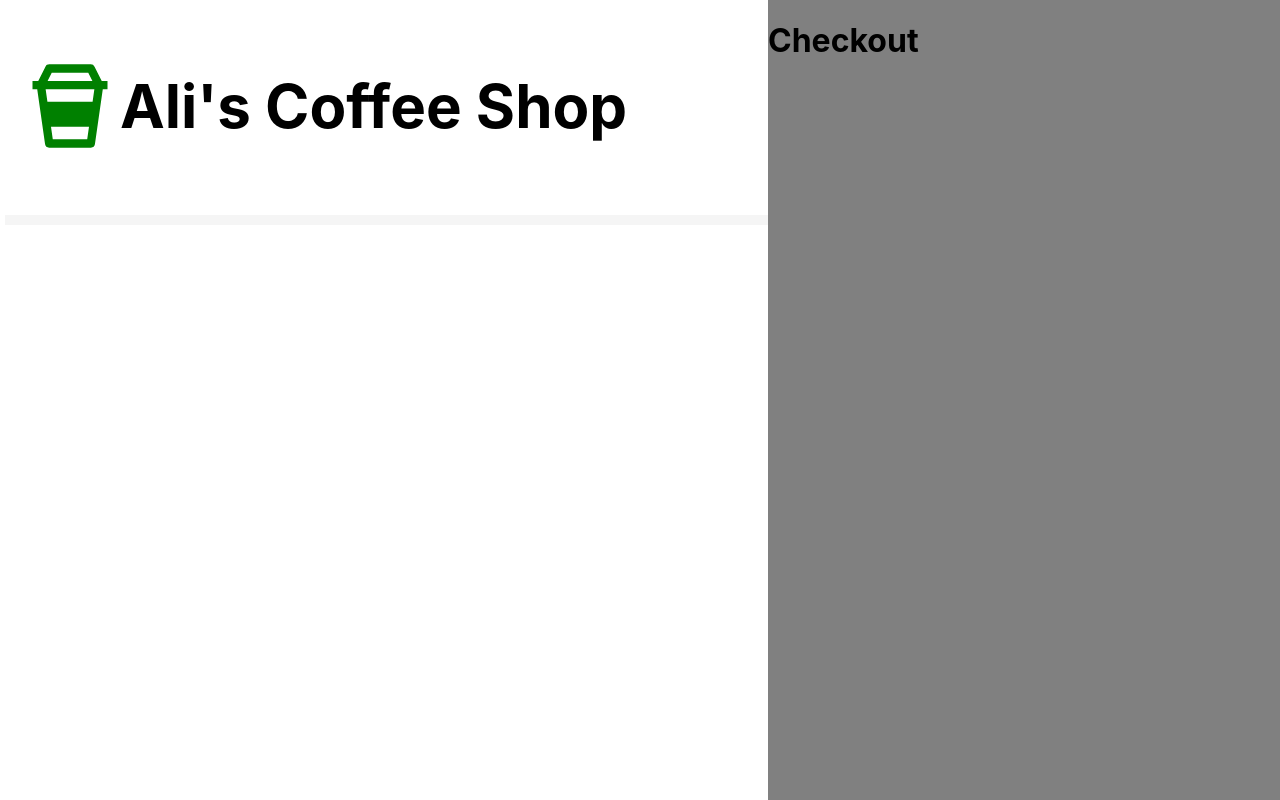
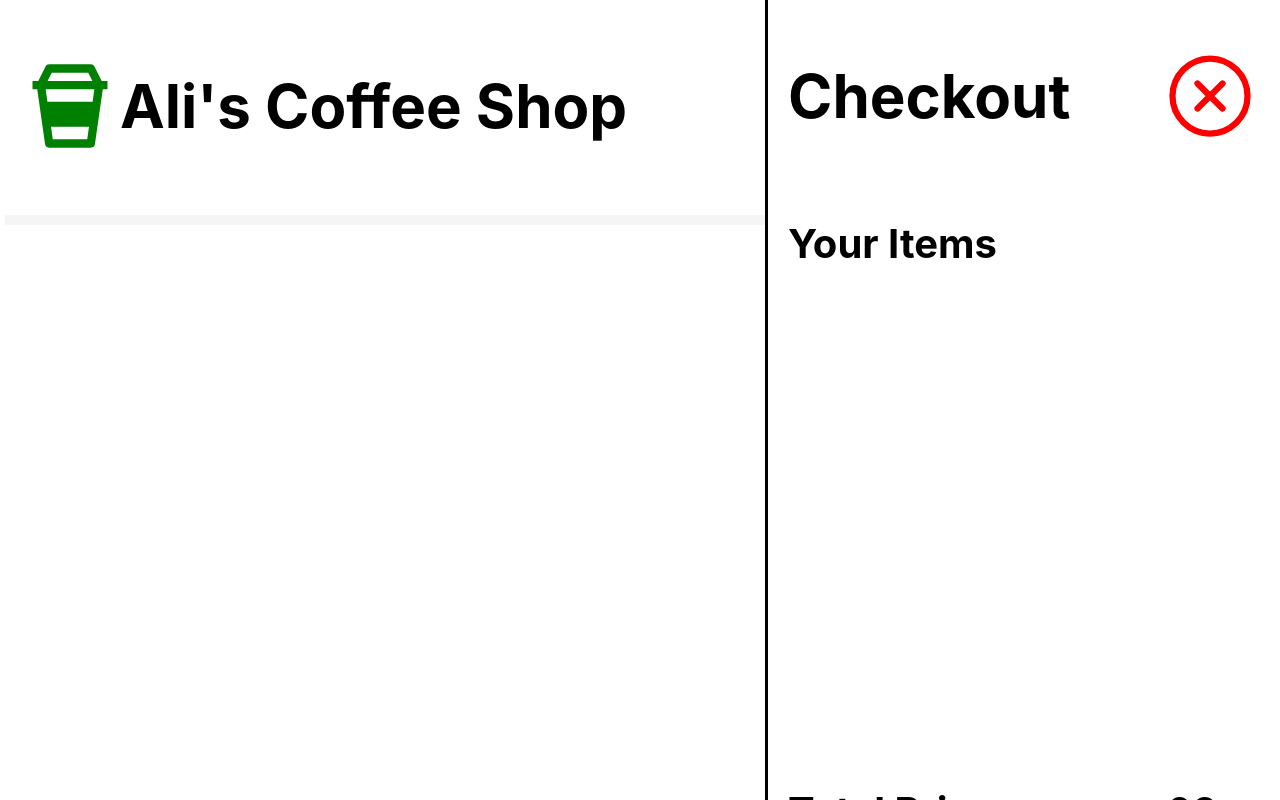
Before and after one commit to HabibAli786/alis-coffee-shop, a Next.js app: page /Components/Checkout/Checkout in a window 1280 px wide. Built offline with nearby package versions, Linux system fonts and the light colour scheme.

Commit message:
display items in cart and display total price

```diff
--- a/pages/Components/Checkout/Checkout.module.css
+++ b/pages/Components/Checkout/Checkout.module.css
@@ -1,9 +1,53 @@
 .checkout-container {
   position: fixed;
-  background: grey;
+  background: white;
   top: 0%;
   height: 100%;
   width: 40%;
   right: 0%;
   transition: width 2s;
+  border-left: solid;
 }
+
+.checkout-header-container {
+  margin: 20px;
+  display: grid;
+  grid-template-columns: 1fr 1fr;
+  font-size: 30px;
+  align-items: center;
+}
+
+.checkout-close {
+  justify-self: end;
+}
+
+.checkout-items-container {
+  margin: 20px;
+  display: grid;
+  height: 100%;
+  grid-template-columns: 1fr;
+  grid-template-rows: 0fr 4fr 2fr;
+  font-size: 20px;
+  align-items: center;
+}
+
+.checkout-items-header {
+  align-self:flex-start;
+}
+
+.checkout-items {
+  display: grid;
+  grid-template-columns: 4fr 1fr;
+  grid-auto-rows: min-content;
+  font-size: 30px;
+  align-self:flex-start;
+  height: 100%;
+  overflow-x: scroll;
+}
+
+.checkout-items-total {
+  display: grid;
+  grid-template-columns: 1fr 1fr;
+  grid-template-columns: 4fr 1fr;
+  align-self: start;
+}
--- a/pages/Components/Checkout/Checkout.tsx
+++ b/pages/Components/Checkout/Checkout.tsx
@@ -1,11 +1,49 @@
 import { NextPage } from 'next'
+import { IoCloseCircleOutline } from 'react-icons/io5'
+import { useCart, useCartMenu } from '../../../Context/AppProvider'
+import { foodItem } from '../../../models/item.model'
 import styles from './Checkout.module.css'
 
 const Checkout: NextPage = () => {
+    const [cart, setCart] = useCart()
+    const [cartMenu, setCartMenu] = useCartMenu()
+
+    const totalPrice = () => {
+        let total = 0
+        cart.forEach((item: foodItem) => {
+            console.log("item price", item.price)
+            total = item.price + total
+        })
+        console.log("total price " + total)
+        return Math.round(total * 100) / 100
+    }
 
     return (
         <div className={styles['checkout-container']}>
-            <h1>Checkout</h1>
+            <div className={styles['checkout-header-container']}>
+                <h1>Checkout</h1>
+                <IoCloseCircleOutline
+                onClick={() => setCartMenu(false)}
+                className={styles['checkout-close']}
+                color='red'
+                size={100} />
+            </div>
+
+            <div className={styles['checkout-items-container']}>
+                <h1 className={styles['checkout-items-header']}>Your Items</h1>
+                <div className={styles['checkout-items']}>
+                    {cart?.map((item: foodItem, key: number) =>
+                    <>
+                        <p key={key}>{item.title}</p>
+                        <p key={key+1}>£{item.price}</p>
+                    </>
+                    )}
+                </div>
+                <div className={styles['checkout-items-total']}>
+                    <h1>Total Price</h1>
+                    <h1 >£{totalPrice()}</h1>
+                </div>
+            </div>
         </div>
     )
 }
```
